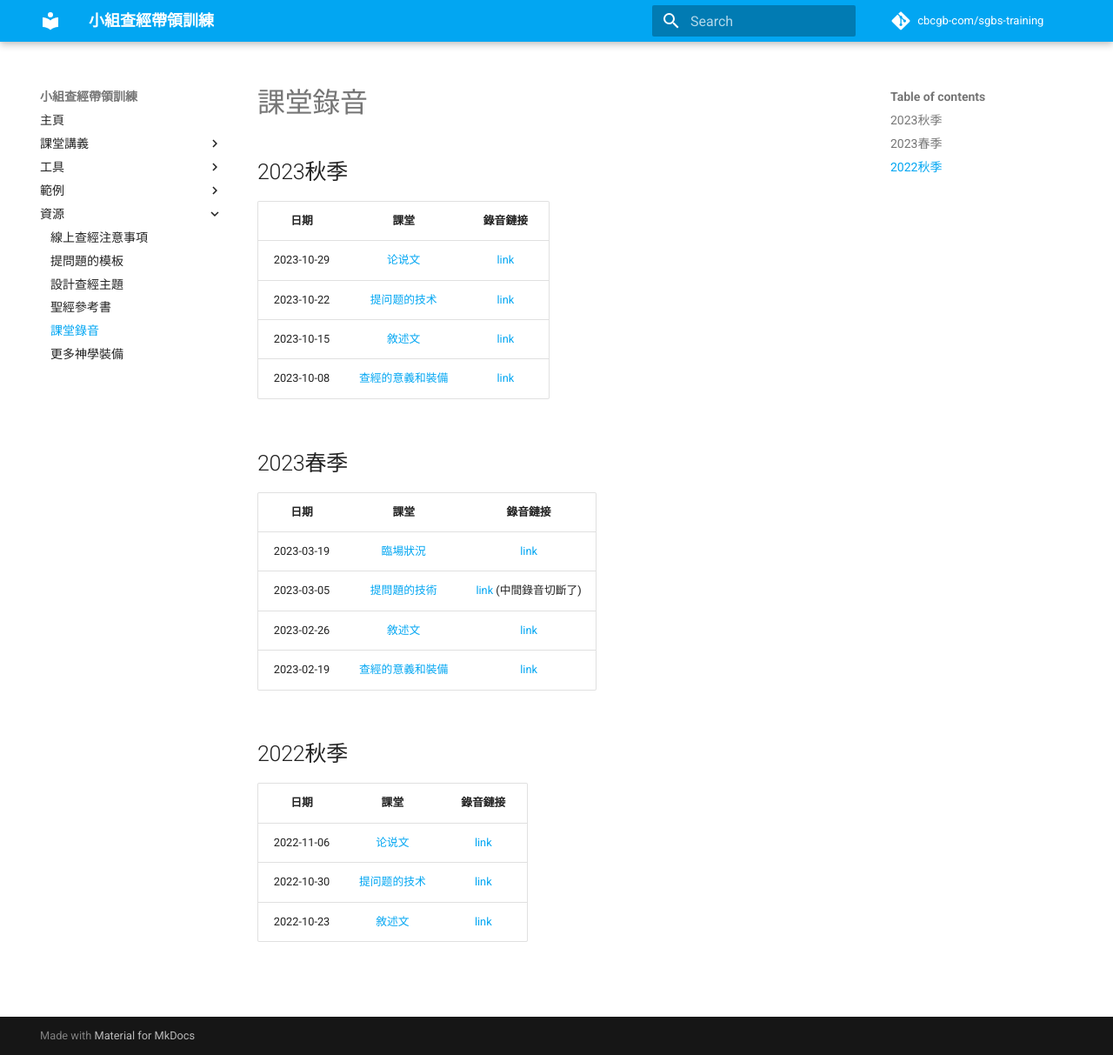
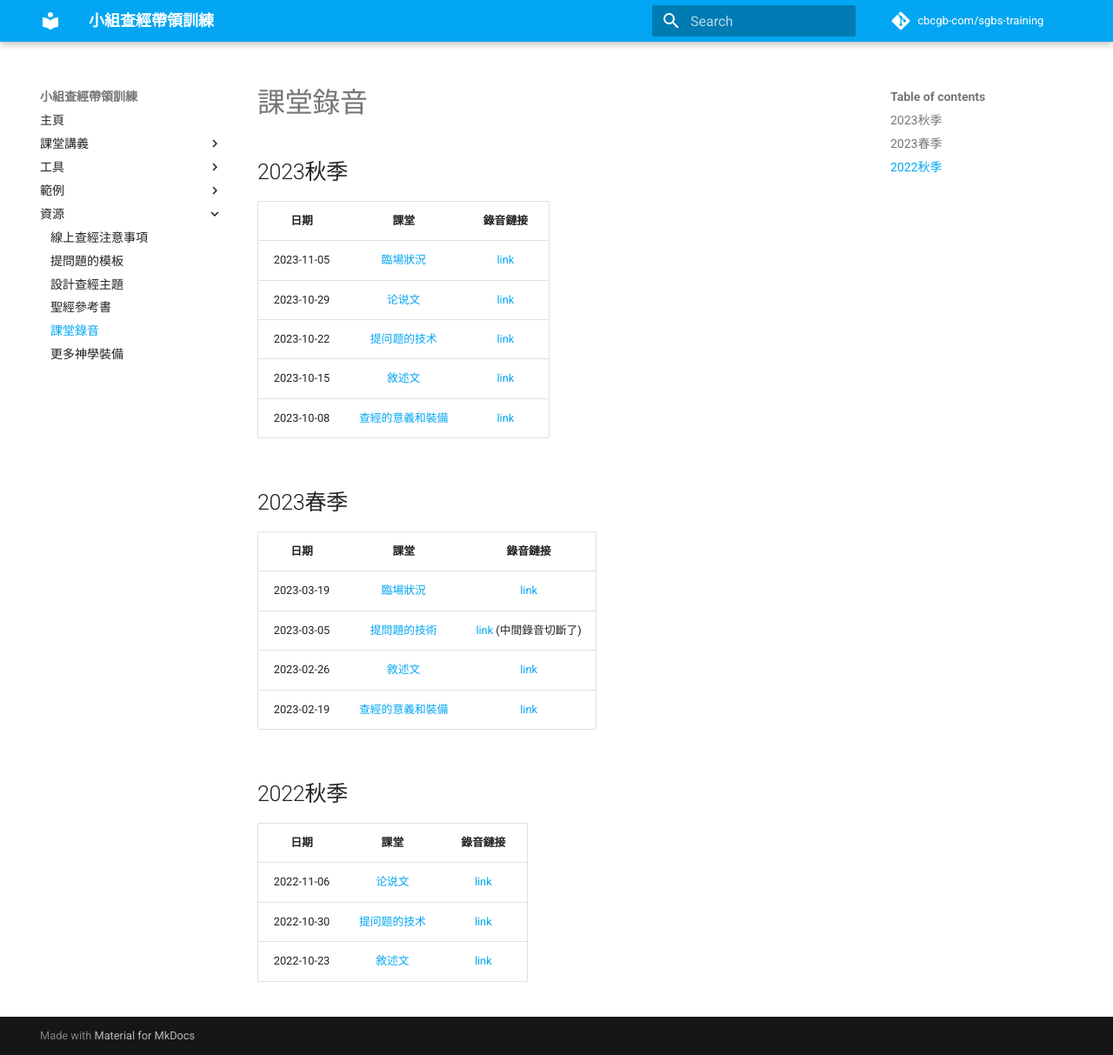
Before and after one commit to cbcgb-com/sgbs-training, an MkDocs documentation site: the page built from docs/resources/recordings.md, in a window 1280 px wide and 1213 px high. Shown: the whole window at 87% size. Built offline with MkDocs 1.6.1 and Material for MkDocs 9.7.7, drawn with Linux system fonts in a browser that asks for light colours; comment, search, counter and statistics services are not loaded.

Commit message:
docs: Add new class recording link to recordings.md
- A new class recording link for the lesson on 2023-11-05 has been added to the recordings.md file.
- The lesson is titled "臨場狀況" and the recording can be accessed via the provided Dropbox link.

```diff
--- a/docs/resources/recordings.md
+++ b/docs/resources/recordings.md
@@ -4,6 +4,7 @@
 
 |    日期    |                            課堂                            |                                                            錄音鏈接                                                            |
 |:----------:|:--------------------------------------------------------:|:------------------------------------------------------------------------------------------------------------------------------:|
+| 2023-11-05 |     [臨場狀況](../class-notes/lesson-5-situations.md)     | [link](https://www.dropbox.com/scl/fi/2jjqut61xx5eounxeqw6c/20231105-class-recording.mp3?rlkey=hyxughezqu4uoyq883bah3478&dl=0) |
 | 2023-10-29 |     [论说文](../class-notes/lesson-4-argumentation.md)     | [link](https://www.dropbox.com/scl/fi/9a39x6lc07dir15do7pdm/20231029-class-recording.mp3?rlkey=rq0gy0h6y5z2d5nng119t74ka&dl=0) |
 | 2023-10-22 |   [提问题的技术](../class-notes/lesson-3-questioning.md)   | [link](https://www.dropbox.com/scl/fi/tk3yi7599nbgkz8xxf666/20231022-class-recording.mp3?rlkey=nngm37tjrwbuml9qyv5i7mcjl&dl=0) |
 | 2023-10-15 |       [敘述文](../class-notes/lesson-2-narrative.md)       | [link](https://www.dropbox.com/scl/fi/55l38lg4i15o7dm26ti1p/20231015-class-recording.mp3?rlkey=jevqj3cjc1x1rjswbd209izci&dl=0) |
```
